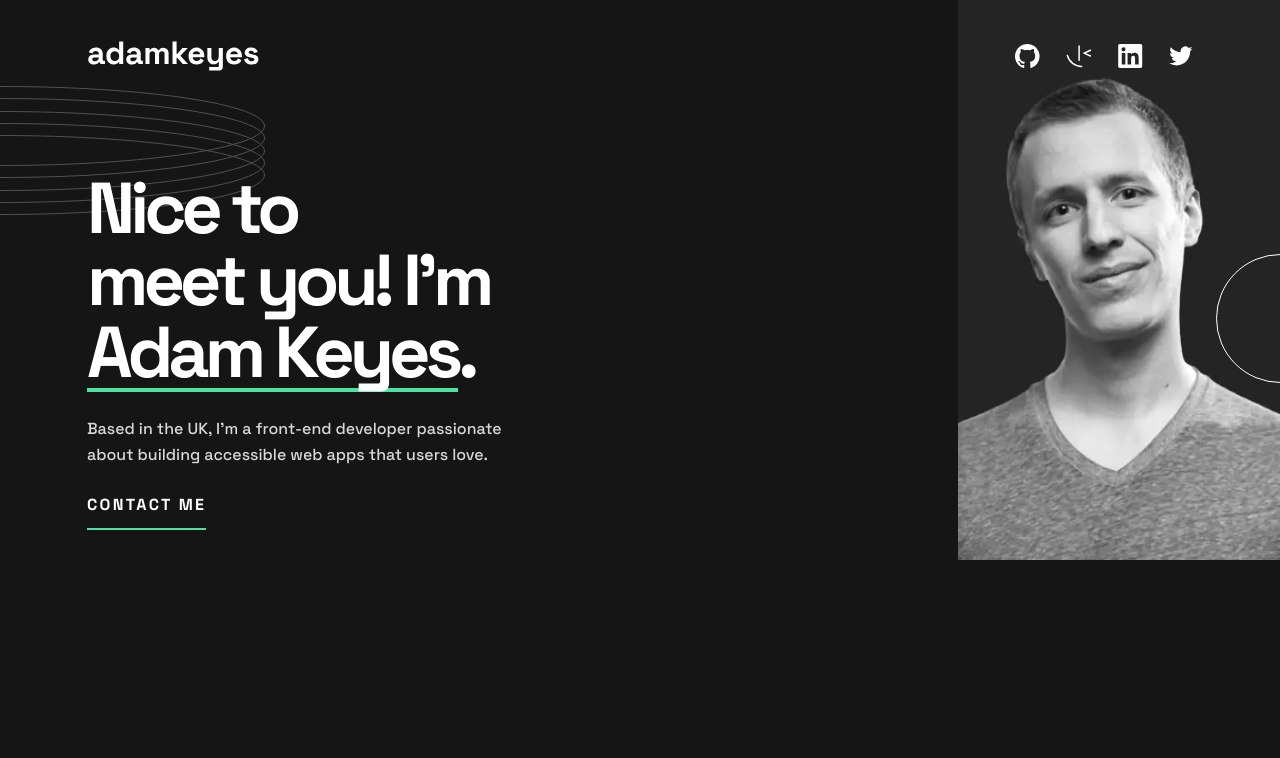
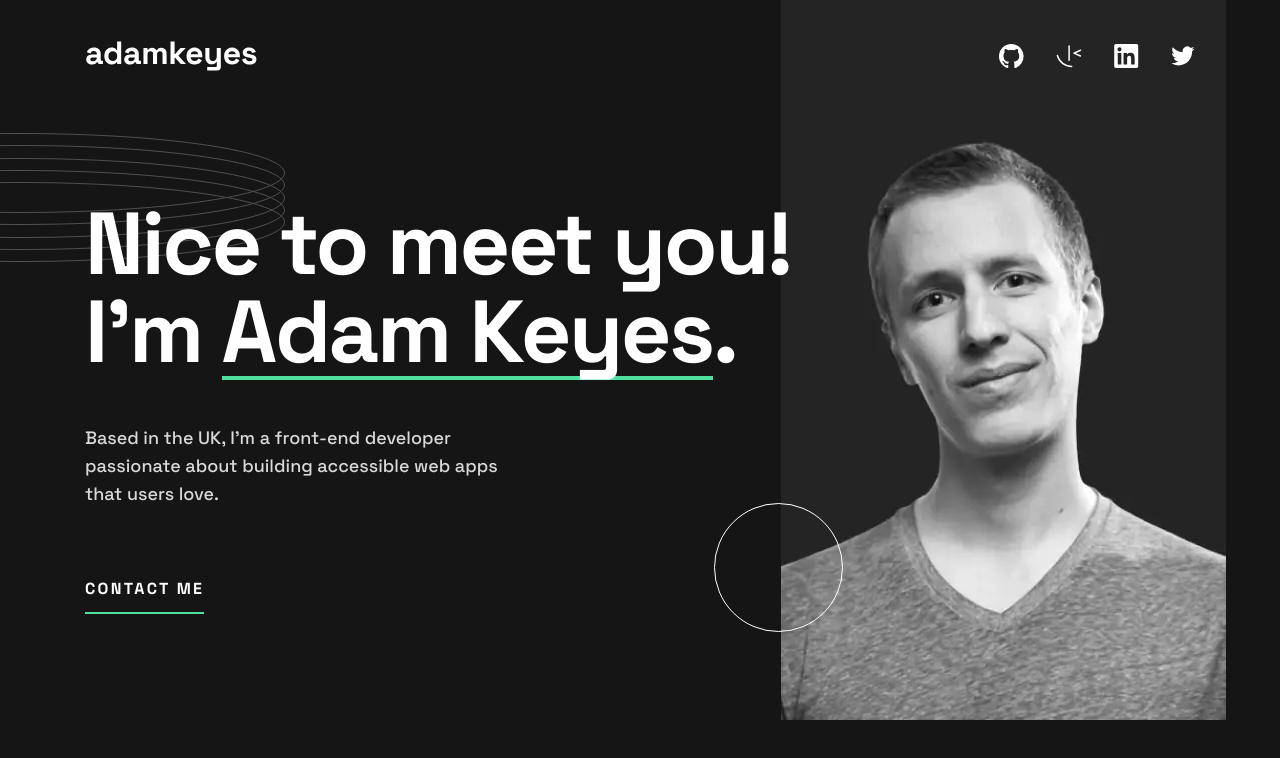
Before and after one commit to Muhammadjewel/single-page-developer-portfolio, a plain HTML site: page index.html in a window 1280 px wide. Drawn offline with Linux system fonts and the light colour scheme.

Commit message:
Make hero section responsive

```diff
--- a/css/styles.css
+++ b/css/styles.css
@@ -85,7 +85,7 @@ select:-webkit-autofill:focus {
 /* CONTAINER */
 .container {
   width: 100%;
-  max-width: 1166px;
+  max-width: 73.125rem;
   padding-left: var(--container-padding);
   padding-right: var(--container-padding);
   margin-left: auto;
@@ -151,7 +151,7 @@ select:-webkit-autofill:focus {
   font-size: 1rem;
   font-weight: 700;
   line-height: 162.5%;
-  letter-spacing: 0.14288em;
+  letter-spacing: 0.14288rem;
   text-transform: uppercase;
   color: var(--color-white);
 }
@@ -223,7 +223,7 @@ select:-webkit-autofill:focus {
   font-size: 2.5rem;
   font-weight: 700;
   line-height: 1;
-  letter-spacing: -0.071em;
+  letter-spacing: -0.071rem;
   color: var(--color-white);
 }
 
@@ -252,18 +252,24 @@ only screen and (                min-resolution: 2dppx) {
 
 }
 
-/* 768px */
-@media only screen and (min-width: 48em) {
+/* 700px */
+@media only screen and (min-width: 43.75em) {
   :root {
     --container-padding: 30px;
   }
 
   body {
+    font-size: 1.125rem;
+    line-height: 155.556%;
     background-position: -265px 86px;
   }
 
   .logo__img {
     width: 172px;
+  }
+
+  .socials__list {
+    gap: 32px;
   }
 
   .header {
@@ -278,7 +284,12 @@ only screen and (                min-resolution: 2dppx) {
 
   .hero {
     padding-top: 60px;
+    padding-bottom: 60px;
     text-align: left;
+  }
+
+  .hero::after {
+    top: 380px;
   }
 
   .hero__container {
@@ -289,25 +300,77 @@ only screen and (                min-resolution: 2dppx) {
     position: absolute;
     z-index: -1;
     right: 0;
-    top: -152px;
+    top: -90px;
     width: 322px;
     height: 600px;
     margin: 0;
   }
 
   .hero__heading {
+    margin-bottom: 66px;
     font-size: 4.5rem;
   }
 
   .hero__heading-break {
     display: inline;
   }
+
+  .hero__text {
+    margin-bottom: 34px;
+  }
 }
 
 /* 992px */
 @media only screen and (min-width: 62em) {
+  body {
+    background-position: calc(50% - 620px) 133px;
+  }
+
   .header {
     padding-top: 40px;
     padding-bottom: 40px;
   }
+
+  .hero {
+    padding-top: 88px;
+    padding-bottom: 220px;
+  }
+
+  .hero::after {
+    width: 129px;
+    height: 129px;
+    top: 391px;
+    right: auto;
+    left: calc(50% + 74px);
+    border: 1px solid var(--color-white);
+    border-radius: 50%;
+    background: none;
+  }
+
+  .hero__img {
+    width: 445px;
+    height: 720px;
+    top: -112px;
+    right: auto;
+    left: calc(50% + 141px);
+  }
+
+  .hero__content {
+    max-width: 44.375rem;
+  }
+
+  .hero__heading {
+    margin-bottom: 44px;
+    font-size: 5.5rem;
+    letter-spacing: -0.15625rem;
+  }
+
+  .hero__heading-break {
+    display: none;
+  }
+
+  .hero__text {
+    max-width: 27.8125rem;
+    margin-bottom: 66px;
+  }
 }
--- a/index.html
+++ b/index.html
@@ -61,8 +61,8 @@
           <source srcset="img/hero-img-desktop.webp 1x, img/hero-img-desktop@2x.webp 2x" media="(min-width:62em)" type="image/webp">
           <source srcset="img/hero-img-desktop.png 1x, img/hero-img-desktop@2x.png 2x" media="(min-width:62em)">
           <!-- Tablet -->
-          <source srcset="img/hero-img-tablet.webp 1x, img/hero-img-tablet@2x.webp 2x" media="(min-width:48em)" type="image/webp">
-          <source srcset="img/hero-img-tablet.png 1x, img/hero-img-tablet@2x.png 2x" media="(min-width:48em)">
+          <source srcset="img/hero-img-tablet.webp 1x, img/hero-img-tablet@2x.webp 2x" media="(min-width:43.75em)" type="image/webp">
+          <source srcset="img/hero-img-tablet.png 1x, img/hero-img-tablet@2x.png 2x" media="(min-width:43.75em)">
           <!-- Mobile -->
           <source srcset="img/hero-img-mobile.webp 1x, img/hero-img-mobile@2x.webp 2x" type="image/webp">
           <img class="hero__img" src="img/hero-img-mobile.png" alt="" width="174" height="242" srcset="img/hero-img-mobile.png 1x, img/hero-img-mobile@2x.png 2x">
```
